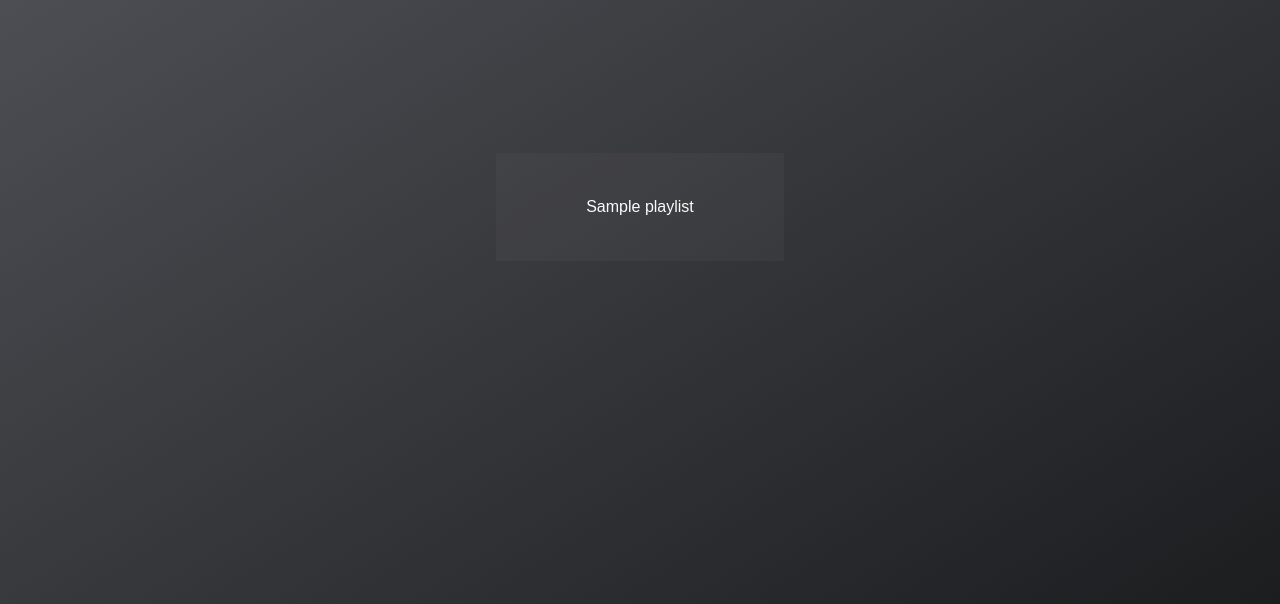
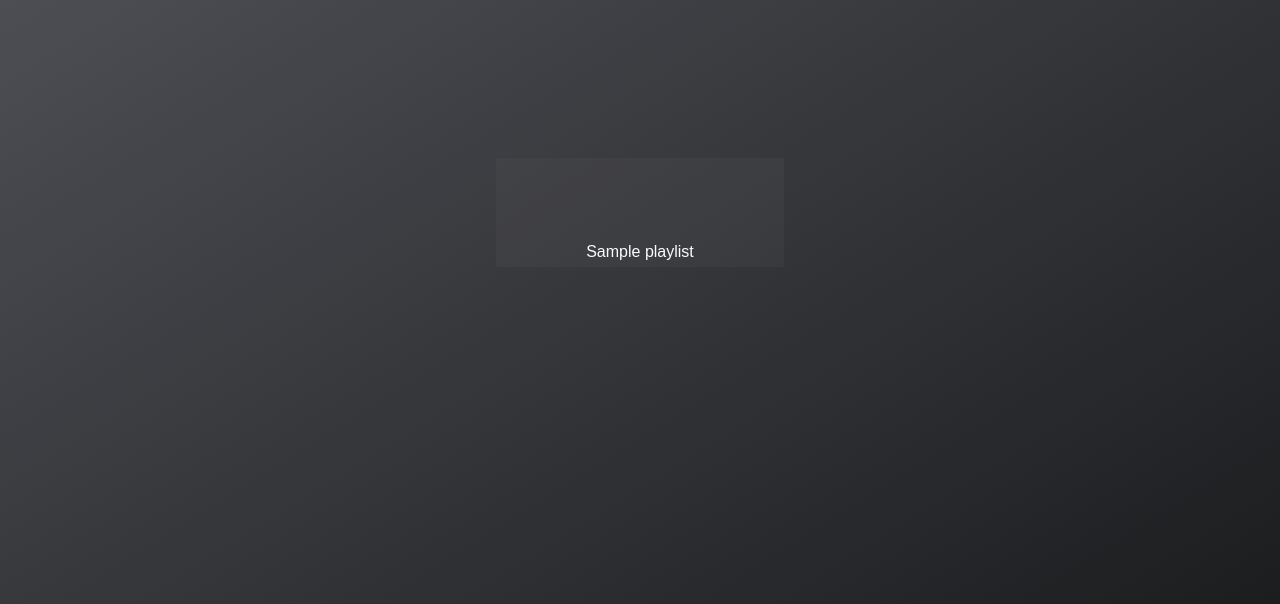
Before and after one commit to alexeyjleeper/Web-Spotify-Playlist-Expander, a Flask app: template app/static/template/selection.html in a window 1280 px wide. Shown: the part 196-800 px from the top of the page. Run offline with Flask 3, Linux system fonts and the light colour scheme; the template is opened without the code that fills it: most values are stand-ins (such as "Sample title", 1, 10 or a date in 2020).

Commit message:
increase padding to fit form container

```diff
--- a/app/static/css/selection.css
+++ b/app/static/css/selection.css
@@ -131,7 +131,7 @@ form:hover {
     font-weight: 400;
     background: transparent;
     border: none;
-    padding: 10%;
+    padding: 30%;
     font-size: .5em;
     z-index: 0;
     transition: ease 0.25s;
```
